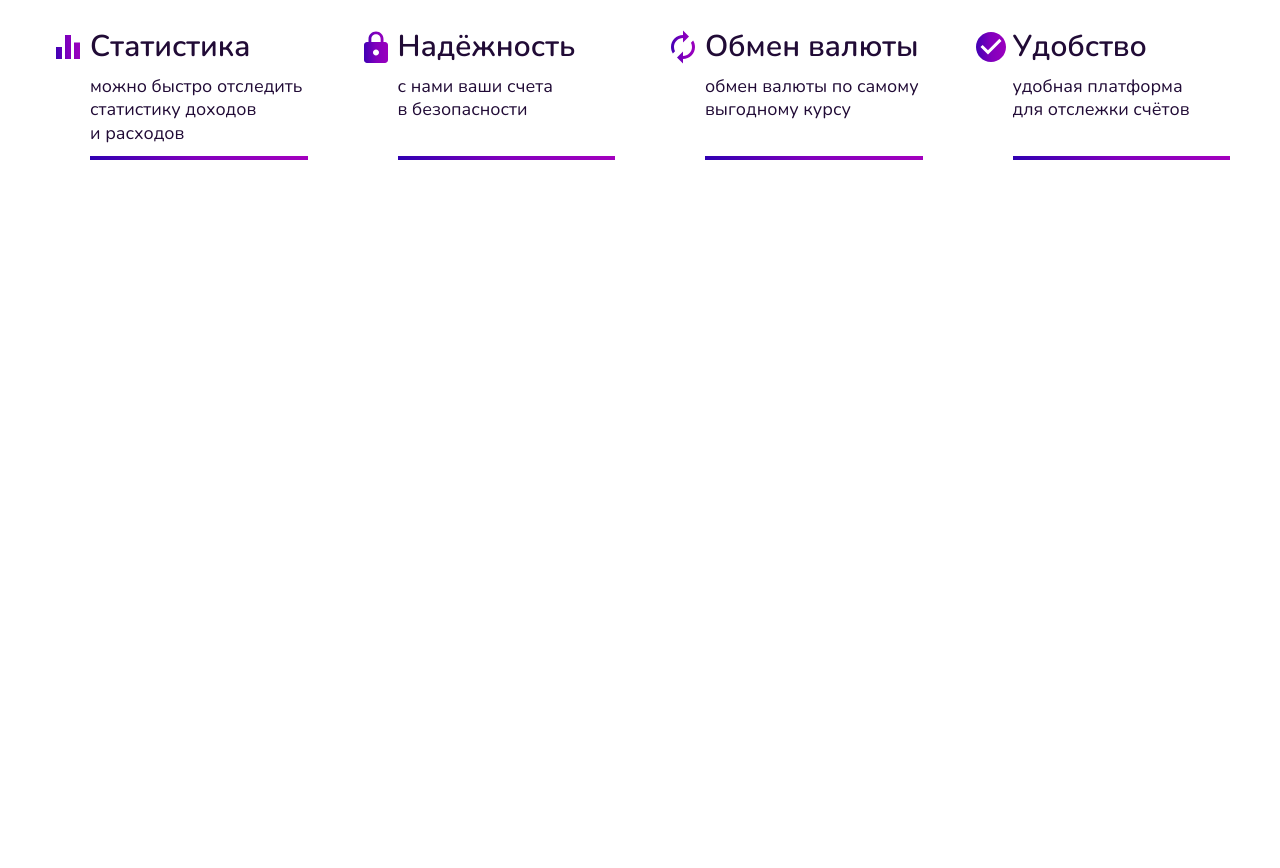
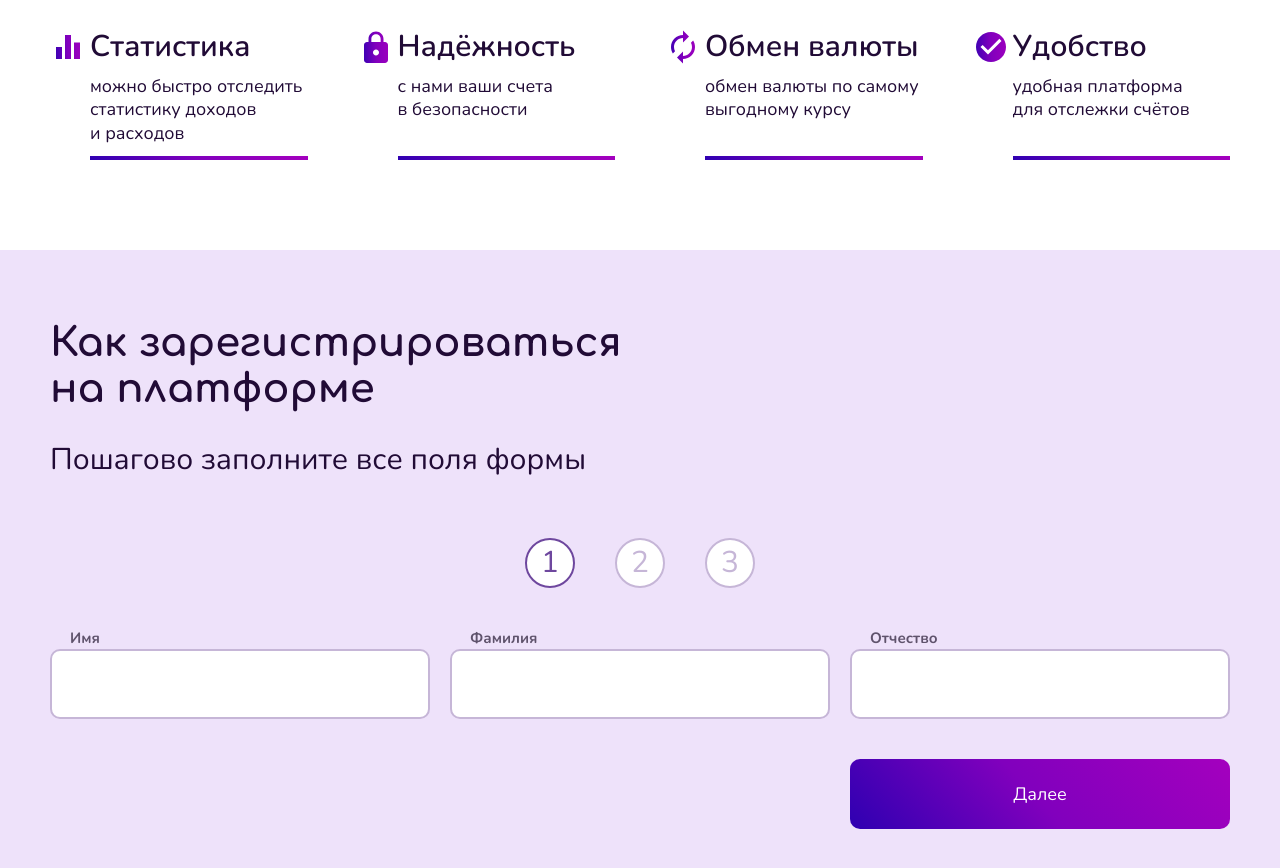
Before and after one commit to emiaesthetic/c-money-landing, a website built with Vite: page index.html in a window 1280 px wide. Shown: the part 761-1629 px from the top of the page. Before the commit the page ends 1011 px from the top, so only its background shows below. Built offline with nearby package versions, Linux system fonts and the light colour scheme.

Commit message:
feat: add check-in section to the layout

```diff
--- a/index.html
+++ b/index.html
@@ -70,7 +70,7 @@
         </div>
       </section>
 
-      <section class="benefits">
+      <section class="benefits" id="about-us">
         <div class="container">
           <h2 class="benefits__title title">Почему с&nbsp;нами выгодно?</h2>
           <ul class="benefits__list">
@@ -99,6 +99,121 @@
               </p>
             </li>
           </ul>
+        </div>
+      </section>
+
+      <section class="check-in" id="check-in">
+        <div class="container">
+          <h2 class="check-in__title title">
+            Как зарегистрироваться на&nbsp;платформе
+          </h2>
+
+          <p class="check-in__hint">Пошагово заполните все поля формы</p>
+
+          <div class="check-in__tabs tabs">
+            <ul class="tabs__button-list">
+              <li class="tabs__button-item">
+                <button
+                  class="tabs__button tabs__button--is-active"
+                  type="button"
+                  aria-label="Вкладка один формы регистрации"
+                  data-tabs-path="first"
+                >
+                  1
+                </button>
+              </li>
+              <li class="tabs__button-item">
+                <button
+                  class="tabs__button"
+                  type="button"
+                  aria-label="Вкладка два формы регистрации"
+                  data-tabs-path="second"
+                >
+                  2
+                </button>
+              </li>
+              <li class="tabs__button-item">
+                <button
+                  class="tabs__button"
+                  type="button"
+                  aria-label="Вкладка три формы регистрации"
+                  data-tabs-path="third"
+                >
+                  3
+                </button>
+              </li>
+            </ul>
+
+            <form class="tabs__content form">
+              <fieldset
+                class="form__content form__content--is-active"
+                data-tabs-target="first"
+              >
+                <div class="form__field">
+                  <label class="form__label" for="name">Имя</label>
+                  <input class="form__input" type="text" id="name" />
+                </div>
+
+                <div class="form__field">
+                  <label class="form__label" for="surname">Фамилия</label>
+                  <input class="form__input" type="text" id="surname" />
+                </div>
+
+                <div class="form__field">
+                  <label class="form__label" for="patronymic">Отчество</label>
+                  <input class="form__input" type="text" id="patronymic" />
+                </div>
+
+                <button class="form__button button" type="button">Далее</button>
+              </fieldset>
+
+              <fieldset
+                class="form__content form__content--two-fields"
+                data-tabs-target="second"
+              >
+                <div class="form__field">
+                  <label class="form__label" for="phone">Телефон</label>
+                  <input class="form__input" type="tel" id="phone" />
+                </div>
+
+                <div class="form__field">
+                  <label class="form__label" for="email"
+                    >Электронная почта</label
+                  >
+                  <input class="form__input" type="text" id="email" />
+                </div>
+
+                <button class="form__button button" type="button">Далее</button>
+              </fieldset>
+
+              <fieldset class="form__content" data-tabs-target="third">
+                <div class="form__field">
+                  <label class="form__label" for="username"
+                    >Придумайте логин</label
+                  >
+                  <input class="form__input" type="text" id="username" />
+                </div>
+
+                <div class="form__field">
+                  <label class="form__label" for="password"
+                    >Придумайте пароль</label
+                  >
+                  <input class="form__input" type="password" id="password" />
+                </div>
+
+                <div class="form__field">
+                  <label class="form__label" for="password2"
+                    >Повторите пароль</label
+                  >
+                  <input class="form__input" type="password" id="password2" />
+                </div>
+
+                <button class="form__button button" type="submit">
+                  Зарегистрироваться
+                </button>
+              </fieldset>
+            </form>
+          </div>
         </div>
       </section>
     </main>
--- a/src/assets/scss/abstracts/_media.scss
+++ b/src/assets/scss/abstracts/_media.scss
@@ -5,7 +5,7 @@ $desktop: 1280px;
 /* Laptop */
 $laptop-above: 1025px;
 $laptop: 1024px;
-$laptop-less: 1023px;
+$laptop-less: 992px;
 
 /* Tablet */
 $tablet-above: 769px;
--- a/src/assets/scss/abstracts/_variables.scss
+++ b/src/assets/scss/abstracts/_variables.scss
@@ -4,6 +4,7 @@
   /* Common Colors */
   --color-dark: #210b36;
   --color-white: #fff;
+  --color-gray: #b0b0b0;
   --color-accent-1: #dfd4eb;
   --color-accent-2: #eee2fa;
   --color-accent-3: #c6b6d7;
@@ -38,6 +39,7 @@
   --font-secondary: 'Comfortaa', sans-serif;
   --font-size-large: 40px;
   --font-size-medium: 30px;
+  --font-size-tabs: 30px;
   --font-size-base: 18px;
   --font-size-btn: 18px;
   --font-size-small: 15px;
@@ -49,15 +51,18 @@
   /* Button */
   --button-background-hover: rgb(0 0 0 / 10%);
   --button-background-focus: rgb(255 255 255 / 20%);
+  --button-background-disabled: var(--color-gray);
 
   /* Tabs */
-  --tabs-active: var(--color-accent-5);
-  --tabs-inactive: var(--color-accent-3);
+  --tabs-primary: var(--color-accent-3);
+  --tabs-hover: var(--color-accent-4);
+  --tabs-focus: var(--color-accent-5);
 
   /* Input */
   --input-border-primary: var(--color-accent-3);
   --input-border-hover: var(--color-accent-4);
   --input-border-focus: var(--color-accent-5);
+  --label-border-primary: var(--color-accent-6);
 
   /* Slider */
   --slider-button-color-primary: var(--color-accent-5);
@@ -73,7 +78,7 @@
   --close-button-background-hover: var(--color-accent-1);
 
   /* Outline */
-  --outline: 2px solid var(--color-accent-5);
+  --outline: 2px solid currentColor;
   --outline-offset: 2px;
 
   @include media.laptop {
@@ -92,4 +97,8 @@
     --font-size-btn: clamp(16px, 0.9107rem + 0.4464vw, 18px);
     --font-size-small: clamp(12px, 0.6161rem + 0.6696vw, 15px);
   }
+
+  @include media.mobile-lg {
+    --font-size-tabs: 18px;
+  }
 }
--- /dev/null
+++ b/src/assets/scss/components/_form.scss
@@ -0,0 +1,107 @@
+@use '../abstracts/media' as media;
+@use '../abstracts/mixins' as mixins;
+
+.form {
+  &__content {
+    display: none;
+    grid-template-areas:
+      'name surname patronymic'
+      '. . button';
+    grid-template-rows: repeat(2, auto);
+    grid-template-columns: repeat(3, 1fr);
+    gap: 40px 20px;
+    margin: 0;
+    padding: 0;
+    border: none;
+
+    @include media.laptop {
+      column-gap: 17px;
+    }
+
+    @include media.laptop-less {
+      grid-template-areas: unset;
+      grid-template-rows: repeat(4, auto);
+      grid-template-columns: 580px;
+      row-gap: 20px;
+      justify-content: center;
+    }
+
+    @include media.tablet {
+      grid-template-columns: 1fr;
+      row-gap: 10px;
+    }
+
+    @include media.mobile {
+      padding-right: 10px;
+    }
+
+    & > :last-child {
+      @include media.laptop-less {
+        margin-top: 30px;
+      }
+
+      @include media.mobile-lg {
+        margin-top: 20px;
+      }
+    }
+  }
+
+  &__content--two-fields {
+    grid-template-areas: unset;
+    grid-template-rows: repeat(1, auto);
+
+    & > .button {
+      grid-area: unset;
+      align-self: end;
+    }
+  }
+
+  &__content--is-active {
+    display: grid;
+  }
+
+  &__label {
+    display: block;
+    margin-bottom: 2px;
+    padding-left: 20px;
+    font-weight: 700;
+    font-size: var(--font-size-small);
+    color: var(--label-border-primary);
+
+    @include media.tablet {
+      margin-bottom: 6px;
+    }
+  }
+
+  &__input {
+    display: block;
+    width: 100%;
+    height: 70px;
+    padding-inline: 20px;
+    border: 2px solid var(--input-border-primary);
+    border-radius: var(--border-radius);
+
+    @include mixins.transition(border-color);
+
+    @include mixins.hover {
+      border-color: var(--input-border-hover);
+    }
+
+    @include mixins.focus {
+      border-color: var(--input-border-focus);
+    }
+
+    @include media.mobile-lg {
+      height: 50px;
+    }
+  }
+
+  &__button {
+    grid-area: button;
+    font-weight: 400;
+
+    @include media.laptop-less {
+      grid-area: unset;
+    }
+  }
+}
--- /dev/null
+++ b/src/assets/scss/components/_tabs.scss
@@ -0,0 +1,59 @@
+@use '../abstracts/media' as media;
+@use '../abstracts/mixins' as mixins;
+
+.tabs {
+  &__button-list {
+    display: flex;
+    column-gap: 40px;
+    justify-content: center;
+    align-items: center;
+    margin-bottom: 42px;
+
+    @include media.tablet {
+      margin-bottom: 40px;
+    }
+
+    @include media.mobile-lg {
+      column-gap: 20px;
+      margin-bottom: 25px;
+    }
+
+    @include media.mobile {
+      margin-bottom: 15px;
+    }
+  }
+
+  &__button {
+    width: 50px;
+    height: 50px;
+    border: 2px solid var(--tabs-primary);
+    border-radius: 50%;
+    font-weight: 400;
+    font-size: var(--font-size-tabs);
+    text-align: center;
+    background-color: var(--background-primary);
+    color: var(--tabs-primary);
+
+    @include mixins.transition(color, border-color);
+
+    @include mixins.hover {
+      border-color: var(--tabs-hover);
+      color: var(--tabs-hover);
+    }
+
+    @include mixins.focus {
+      border-color: var(--tabs-focus);
+      color: var(--tabs-focus);
+    }
+
+    @include media.mobile-lg {
+      width: 33px;
+      height: 33px;
+    }
+  }
+
+  &__button--is-active {
+    border-color: var(--tabs-focus);
+    color: var(--tabs-focus);
+  }
+}
--- a/src/assets/scss/layout/_benefits.scss
+++ b/src/assets/scss/layout/_benefits.scss
@@ -23,8 +23,6 @@
   @include media.mobile-lg {
     --cart-count: 1;
     --row-gap: 20px;
-
-    padding-block: 40px 80px;
   }
 
   @include media.mobile {
--- /dev/null
+++ b/src/assets/scss/layout/_check-in.scss
@@ -0,0 +1,55 @@
+@use '../abstracts/media' as media;
+
+.check-in {
+  padding-block: 70px;
+  background-color: var(--background-secondary);
+
+  @include media.tablet {
+    padding-block: 60px;
+  }
+
+  @include media.mobile {
+    padding-block: 40px;
+  }
+
+  &__title {
+    max-width: 780px;
+    margin-bottom: 30px;
+
+    @include media.tablet {
+      max-width: unset;
+      margin-bottom: 15px;
+    }
+
+    @include media.mobile-lg {
+      margin-bottom: 15px;
+    }
+
+    @include media.mobile {
+      margin-bottom: 10px;
+    }
+  }
+
+  &__hint {
+    margin-bottom: 60px;
+    font-size: var(--font-size-medium);
+    line-height: 1.2;
+
+    @include media.laptop {
+      margin-bottom: 67px;
+    }
+
+    @include media.tablet {
+      margin-bottom: 50px;
+    }
+
+    @include media.mobile-lg {
+      margin-bottom: 35px;
+    }
+
+    @include media.mobile {
+      max-width: 210px;
+      margin-bottom: 25px;
+    }
+  }
+}
--- a/src/assets/scss/main.scss
+++ b/src/assets/scss/main.scss
@@ -17,12 +17,15 @@
 @use './components/close-button';
 @use './components/mobile-overlay';
 @use './components/card';
+@use './components/tabs';
+@use './components/form';
 
 /* Layout */
 @use './layout/container';
 @use './layout/header';
 @use './layout/hero';
 @use './layout/benefits';
+@use './layout/check-in';
 
 /* Pages */
 
```
Also changed, not shown: src/assets/scss/components/_button.scss (+15 -0 lines).
